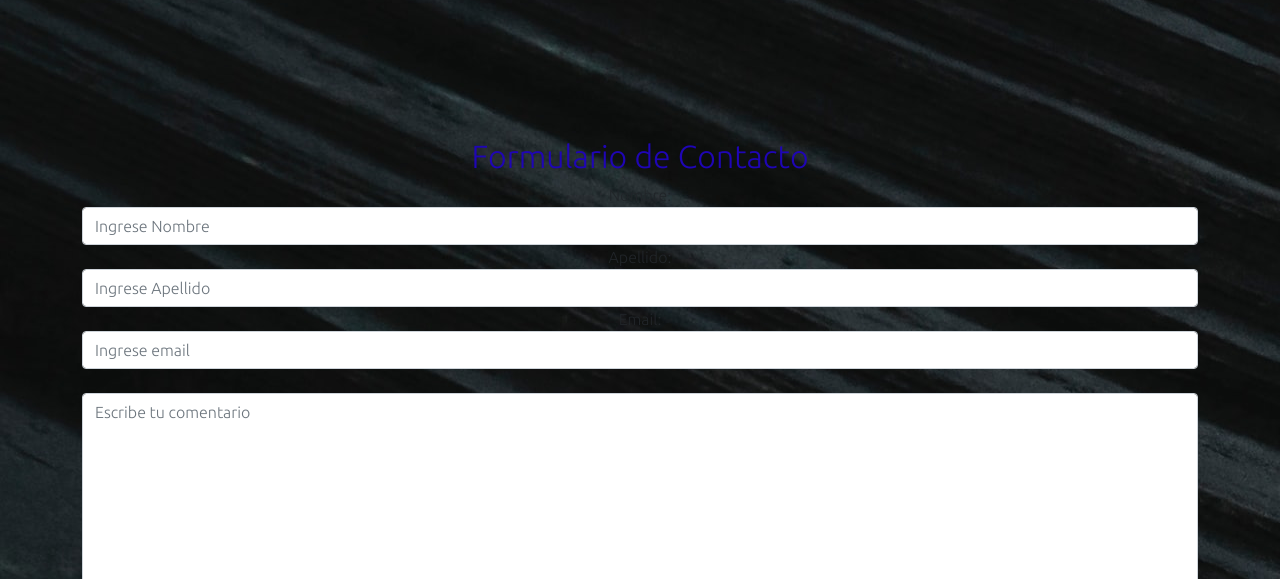
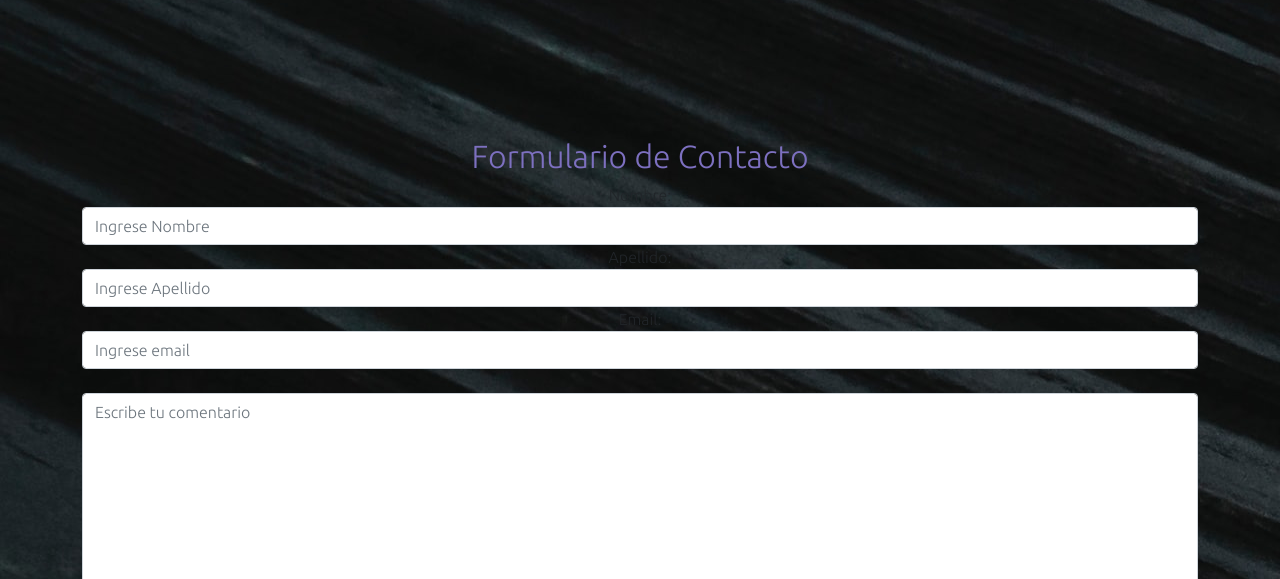
Before and after one commit to pilot510/hardTechProyecto, a plain HTML site: page pages/contactoDark.html in a window 1280 px wide. Shown: the part 221-800 px from the top of the page. Drawn offline with nearby package versions, Linux system fonts and the light colour scheme; a web font is replaced by a local one.

Commit message:
color formulario letra

```diff
--- a/css/estilosdark.scss
+++ b/css/estilosdark.scss
@@ -152,7 +152,7 @@ body {
         }
 
         #formularioContacto {
-            color: rgb(31, 5, 182);
+            color: rgb(125, 112, 192);
             margin-top: 40px;
         }
 
@@ -254,7 +254,7 @@ body {
 
 
 
-@media only screen and (min-width: 1200px) {
+@media only screen and (min-width: 1200px)  {
     #menu {
         font-size: 0.9em;
     }
@@ -269,7 +269,6 @@ body {
     }
 }
 
-
 @keyframes menuAnimacion {
     from {
         opacity: 1;
```
Also changed, not shown: css/estilosdark.css, 1 other file.
